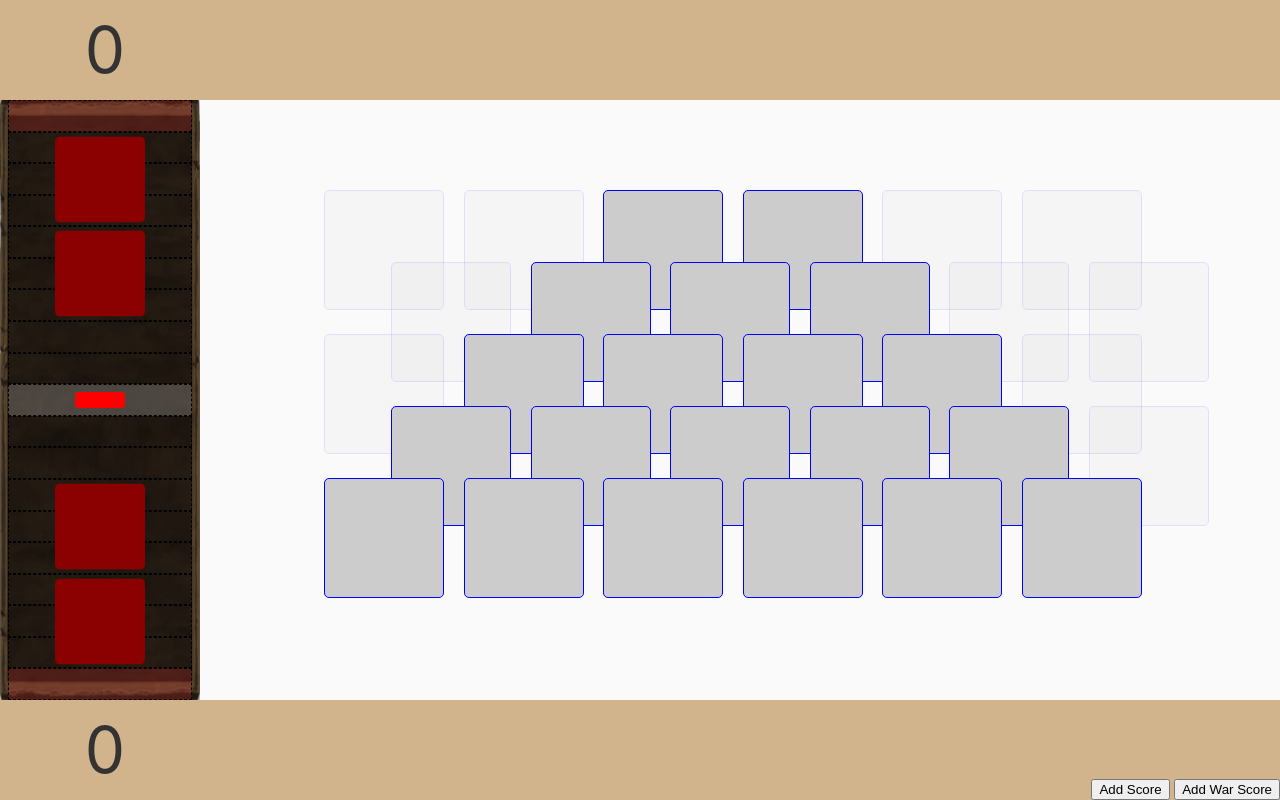
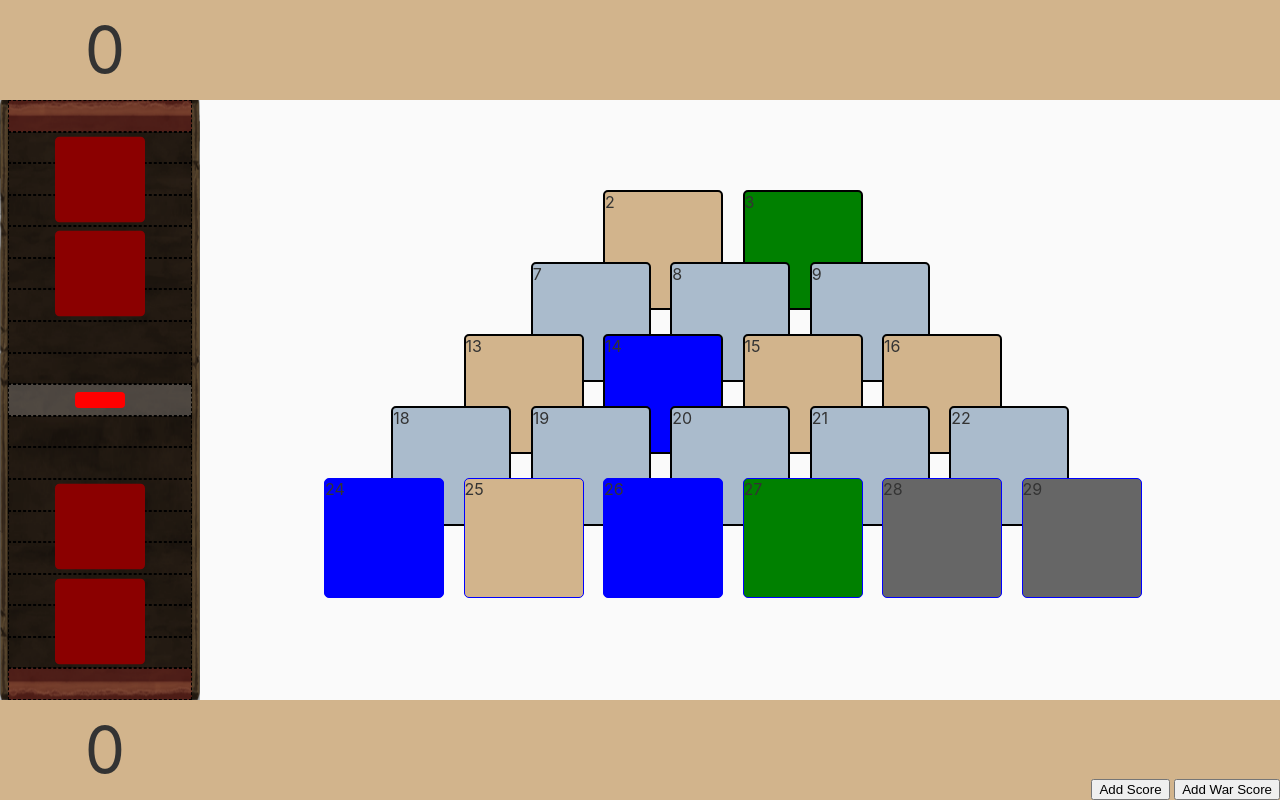
Before and after one commit to mastastealth/pocketworld-duels, a Svelte app: page / in a window 1280 px wide. Built offline with nearby package versions, Linux system fonts and the light colour scheme.

Commit message:
Card Component + choosing

```diff
--- /dev/null
+++ b/src/Card.svelte
@@ -0,0 +1,63 @@
+<script>
+	export let card = {};
+	export let unblock;
+
+	function takeCard() {
+		if (!card.blocked) card.taken = true;
+
+		// Unblock a bit
+		unblock(card);
+	}
+</script>
+
+<div
+	class="card"
+	data-blocked={card.blocked ? true : null}
+	data-hidden={card.flipped ? true : null}
+	data-taken={card.taken ? true : null}
+	data-index={card.index}
+	data-type={card.type}
+	on:click={takeCard}
+></div>
+
+<style>
+.card {
+	background: #EEE;
+	border: 1px solid blue;
+	border-radius: 5px;
+	cursor: pointer;
+	height: calc((100vh - 200px) / 5);
+	max-width: calc(10vw);
+	position: relative;
+	width: calc((100vh - 200px) / 5);
+}
+	.card[data-type="war"] { background: green; }
+	.card[data-type="sci"] { background: goldenrod; }
+	.card[data-type="civ"] { background: red; }
+	.card[data-type="eco"] { background: blue; }
+	.card[data-type="res"] { background: tan; }
+	.card[data-type="man"] { background: #666; }
+	.card[data-type="guild"] { background: purple; }
+
+	.card[data-hidden] {
+		background: #ABC;
+		border-color: teal;
+	}
+
+	.card[data-taken] {
+		opacity: 0;
+		pointer-events: none;
+	}
+
+	.card[data-blocked] {
+		border: 2px solid black;
+		pointer-events: none;
+	}
+
+	.card:nth-child(n+7) { top: -40%; left: 50%; }
+	.card:nth-child(n+13) { top: -80%; left: 0; }
+	.card:nth-child(n+19) { top: -120%; left: 50%; }
+	.card:nth-child(n+25) { top: -160%; left: 0; }
+
+	.card:before { content: attr(data-index); }
+</style>
--- a/src/Pile.svelte
+++ b/src/Pile.svelte
@@ -1,8 +1,10 @@
 <script>
+	import Card from './Card.svelte';
+
 	export let cards = [];
 	export let gs = {};
 
-	function adjustCards() {
+	function sortCards() {
 		const c = [...cards];
 
 		switch(gs.age) {
@@ -13,27 +15,61 @@
 				c.splice(10, 0, false, false, false);
 				c.splice(17, 0, false);
 				c.splice(23, 0, false);
-				return c;
+				return adjustCards(c);
 			default:
 				return c;
 		}
 	}
 
-	$: finalCards = adjustCards();
+	function adjustCards(cards) {
+		return cards.map((c, i) => {
+			if (!c) return c;
+
+			// Add index
+			c.index = i;
+			// All are available
+			c.taken = false;
+			// Every other row is flipped
+			if (Math.floor(i / 6) % 2 === 1) c.flipped = true;
+			// Calculate who is blocked
+			if (i < 24) c.blocked = 2;
+
+			return c;
+		});
+	}
+
+	$: finalCards = sortCards();
+
+	function unblock(card) {
+		const isOdd = Math.floor(card.index / 6) % 2; // Checks the row
+		const i = card.index - (7 - isOdd);
+
+		if (finalCards[i]) {
+			finalCards[i].blocked -= 1;
+			if (!finalCards[i].blocked) finalCards[i].flipped = false;
+		}
+
+		if (finalCards[i + 1]) {
+			finalCards[i + 1].blocked -= 1;
+			if (!finalCards[i + 1].blocked) finalCards[i].flipped = false;
+		}
+	}
 
 	// Age 1 Structure looks like:
-	// 	false, false, true, true, false, false,
-	// 	false, true, true, true, false, false,
-	// 	false, true, true, true, true, false,
-	// 	true, true, true, true, true, false,
-	// 	true, true, true, true, true, true
+	// 0, 0, 1, 1, 0, 0,
+	//   0, 1, 1, 1, 0, 0,
+	// 0, 1, 1, 1, 1, 0,
+	//   1, 1, 1, 1, 1, 0,
+	// 1, 1, 1, 1, 1, 1
 </script>
 
 <div class="pile">
 	{#each finalCards as card}
-		{#if !card}<div class="card" data-hidden></div>{/if}
+		{#if !card}
+			<div class="card" data-empty></div>
+		{/if}
 		{#if card}
-			<div class="card"></div>
+			<Card card={card} unblock={unblock} />
 		{/if}
 	{/each}
 </div>
@@ -46,20 +82,4 @@
 	transform: translateY(15%);
 	width: 80%;
 }
-
-.card {
-	background: #CCC;
-	border: 1px solid blue;
-	border-radius: 5px;
-	height: calc((100vh - 200px) / 5);
-	max-width: calc(10vw);
-	position: relative;
-	width: calc((100vh - 200px) / 5);
-}
-	.card[data-hidden] { opacity: 0.1; }
-
-	.card:nth-child(n+7) { top: -40%; left: 50%; }
-	.card:nth-child(n+13) { top: -80%; left: 0; }
-	.card:nth-child(n+19) { top: -120%; left: 50%; }
-	.card:nth-child(n+25) { top: -160%; left: 0; }
 </style>
```
